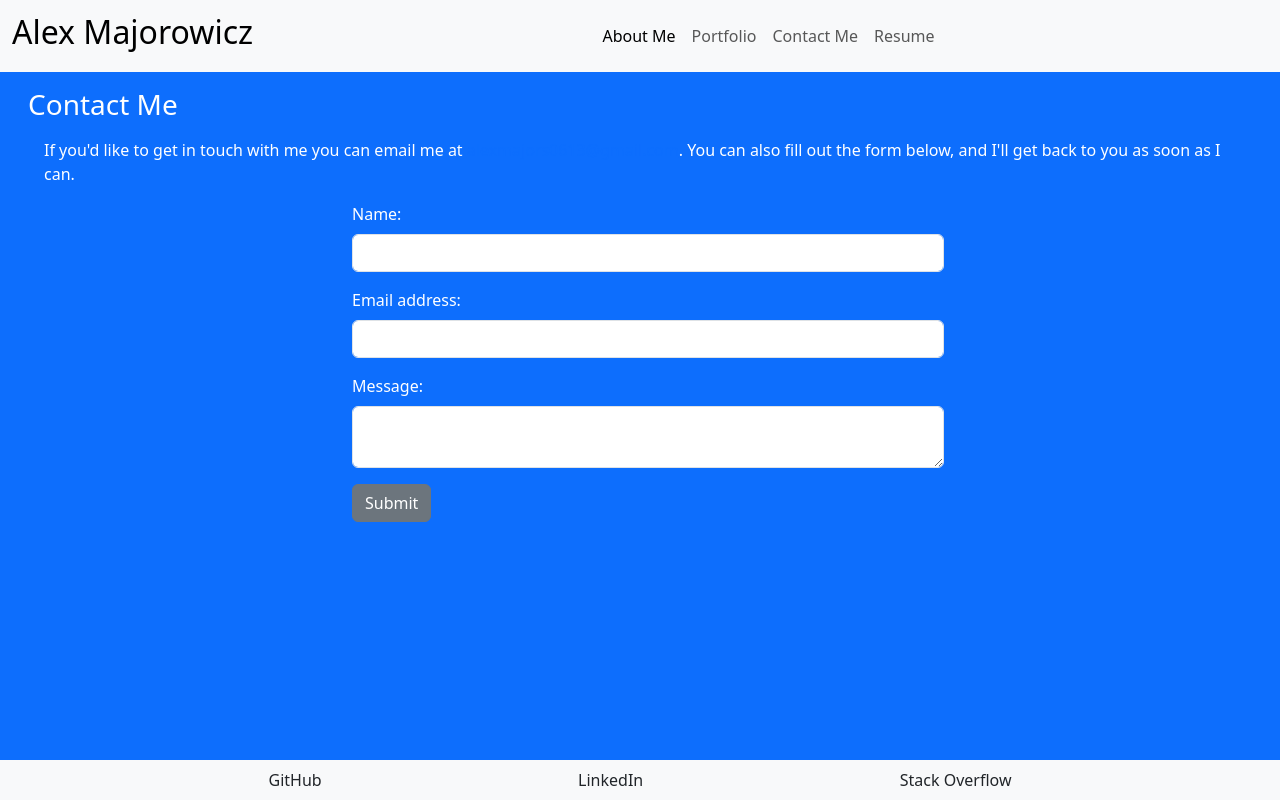
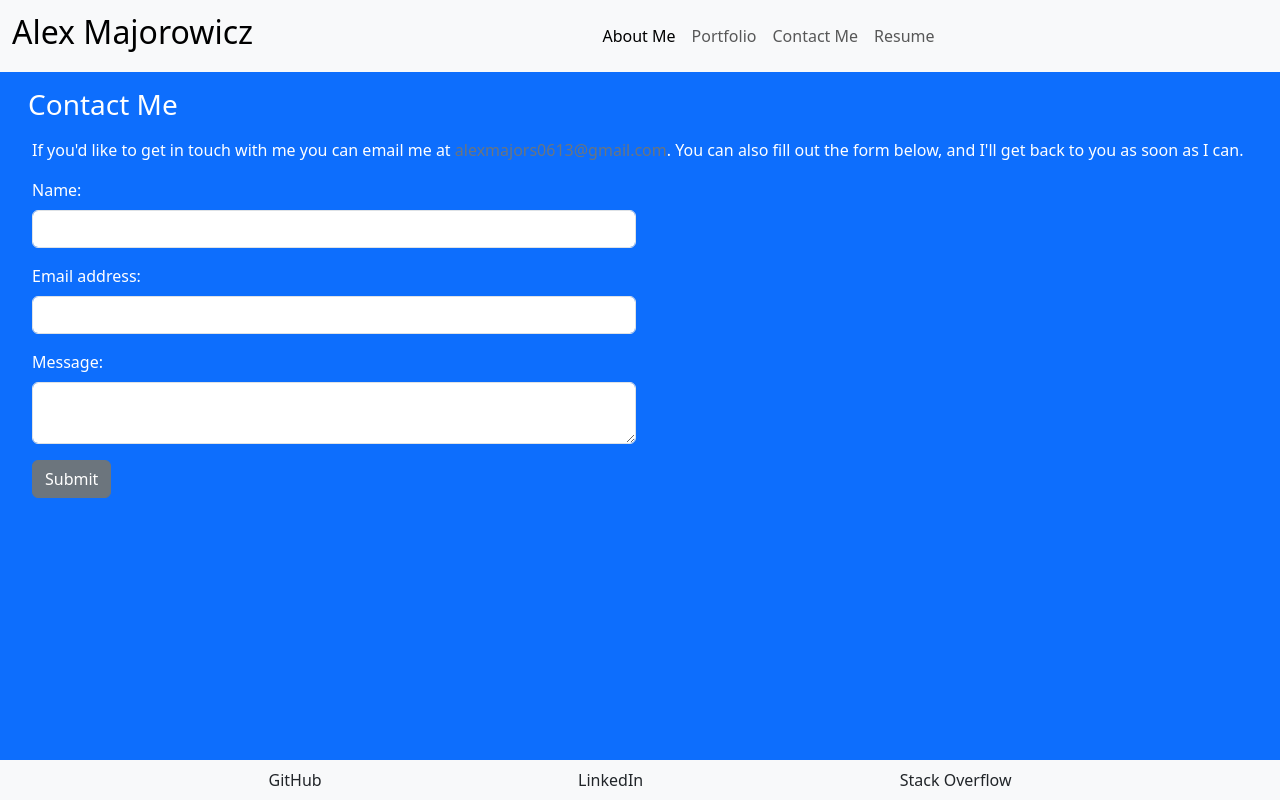
Before and after one commit to Denitrix/React-Portfolio, a React (Vite) app in the folder portfolio/: page /contact-me in a window 1280 px wide. Built offline with nearby package versions, Linux system fonts and the light colour scheme.

Commit message:
style contact page

```diff
--- a/portfolio/src/components/ContactForm.jsx
+++ b/portfolio/src/components/ContactForm.jsx
@@ -52,7 +52,7 @@ export default function ContactForm() {
   };
 
   return (
-    <div className="container col-6">
+    <div className="container col-6 m-0">
       <form className="form" onSubmit={handleFormSubmit}>
         <div className="mb-3">
           <label for="name" className="form-label">
--- a/portfolio/src/pages/ContactPage.jsx
+++ b/portfolio/src/pages/ContactPage.jsx
@@ -4,14 +4,21 @@ export default function Contact() {
   return (
     <div className="text-bg-primary container-fluid">
       <h3 className="m-3 ms-3 fs-3">Contact Me</h3>
-      <div className="row container-fluid ms-2 me-2">
+      <div className="container-fluid ms-2 me-2 justify-content-start">
         <p className="from-bottom delay-1">
           If you'd like to get in touch with me you can email me at{" "}
-          <a href="mailto:alexmajors0613@gmail.com">alexmajors0613@gmail.com</a>
+          <a
+            href="mailto:alexmajors0613@gmail.com"
+            className="link-secondary link-underline link-underline-opacity"
+          >
+            alexmajors0613@gmail.com
+          </a>
           . You can also fill out the form below, and I'll get back to you as
           soon as I can.
         </p>
-        <ContactForm />
+        <div className=" row justify-content-start">
+          <ContactForm />
+        </div>
       </div>
     </div>
   );
```
Also changed, not shown: portfolio/src/assets/projects.json (deleted, +0 -14 lines).
